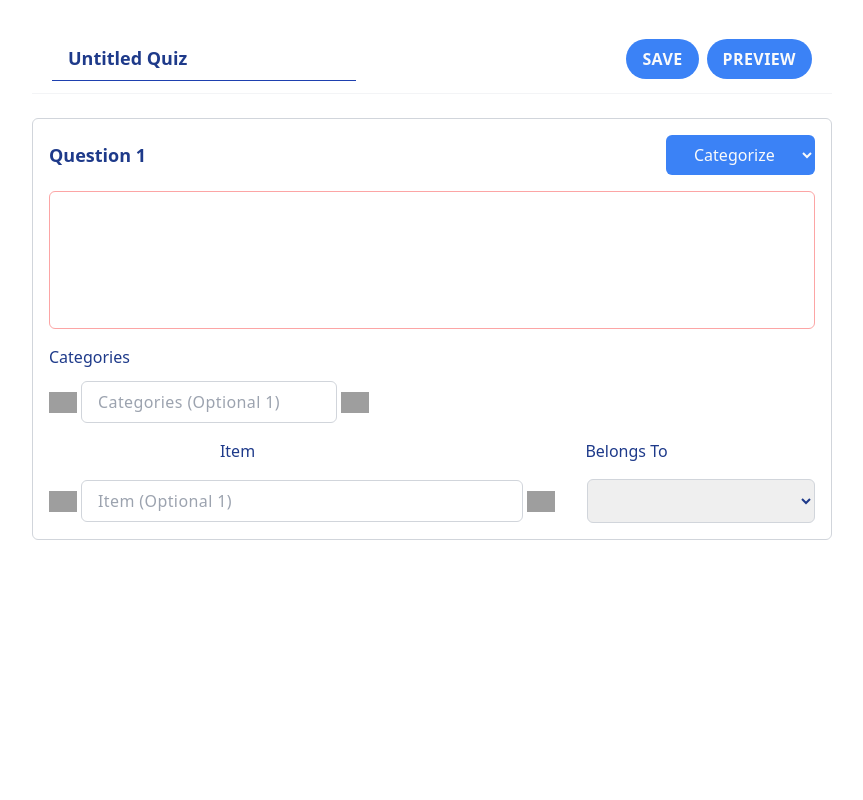
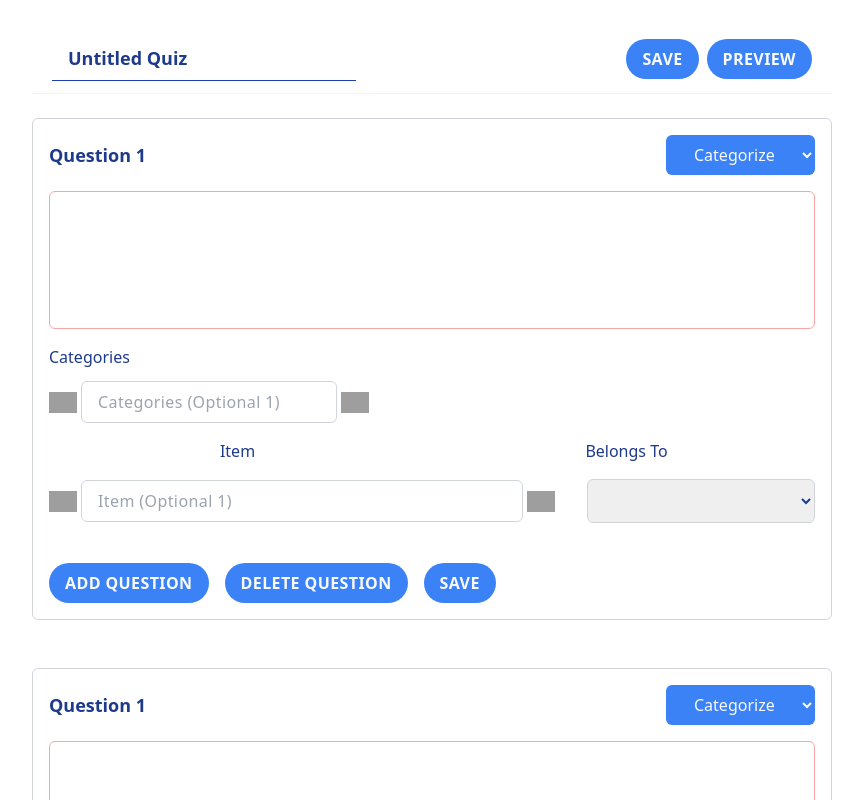
Before and after one commit to hashib786/HashibTester, a React (Vite) app in the folder frontend/: page /question in a window 1280 px wide. Shown: the top 800 px of the page, without its empty margins (208-1071 px from the left). Built offline with nearby package versions, Linux system fonts and the light colour scheme; grey boxes are pictures that could not be loaded.

Commit message:
implemented add Question functionality

```diff
--- a/frontend/src/features/questioin/QuestionItem.tsx
+++ b/frontend/src/features/questioin/QuestionItem.tsx
@@ -3,8 +3,12 @@
 import QuestionItemHeader from "./QuestionItemHeader";
 import Draggable from "../../ui/Draggable";
 import BoxHeader from "../../ui/BoxHeader";
+import Button from "../../ui/Button";
 
-const QuestionItem = () => {
+type Props = {
+  addQuestion: () => void;
+};
+const QuestionItem = ({ addQuestion }: Props) => {
   const [questionText, setQuestionText] = useState("");
   const [categoriesList, setCategoriesList] = useState<ListI[]>([
     { value: "", id: Date.now() },
@@ -38,6 +42,11 @@
         setList={setItemList}
         belongList={categoriesList}
       />
+      <div className="flex gap-x-4 mt-6">
+        <Button onClick={addQuestion}>Add Question</Button>
+        <Button>Delete Question</Button>
+        <Button>Save</Button>
+      </div>
     </div>
   );
 };
--- a/frontend/src/features/questioin/QuestionList.tsx
+++ b/frontend/src/features/questioin/QuestionList.tsx
@@ -1,9 +1,17 @@
+import { useState } from "react";
 import QuestionItem from "./QuestionItem";
+const QuestionList = () => {
+  const [Questions, setQuestions] = useState([1, 2]);
 
-const QuestionList = () => {
+  const addQuestion = () => {
+    setQuestions((question) => [...question, question.length]);
+  };
+
   return (
     <div className="flex flex-col gap-y-12 ">
-      <QuestionItem />
+      {Questions.map(() => (
+        <QuestionItem addQuestion={addQuestion} />
+      ))}
     </div>
   );
 };
--- a/frontend/src/ui/Button.tsx
+++ b/frontend/src/ui/Button.tsx
@@ -1,8 +1,15 @@
 import { ReactNode } from "react";
 
-const Button = ({ children }: { children: ReactNode }) => {
+type Props = {
+  children: ReactNode;
+  onClick?: (event: React.MouseEvent<HTMLButtonElement, MouseEvent>) => void;
+};
+const Button = ({ children, onClick = () => {} }: Props) => {
   return (
-    <button className="uppercase bg-blue-500 px-4 py-2 rounded-full  text-gray-50 text-base font-semibold tracking-wide duration-500 hover:bg-blue-600 active:scale-95">
+    <button
+      onClick={onClick}
+      className="uppercase bg-blue-500 px-4 py-2 rounded-full  text-gray-50 text-base font-semibold tracking-wide duration-500 hover:bg-blue-600 active:scale-95"
+    >
       {children}
     </button>
   );
```
